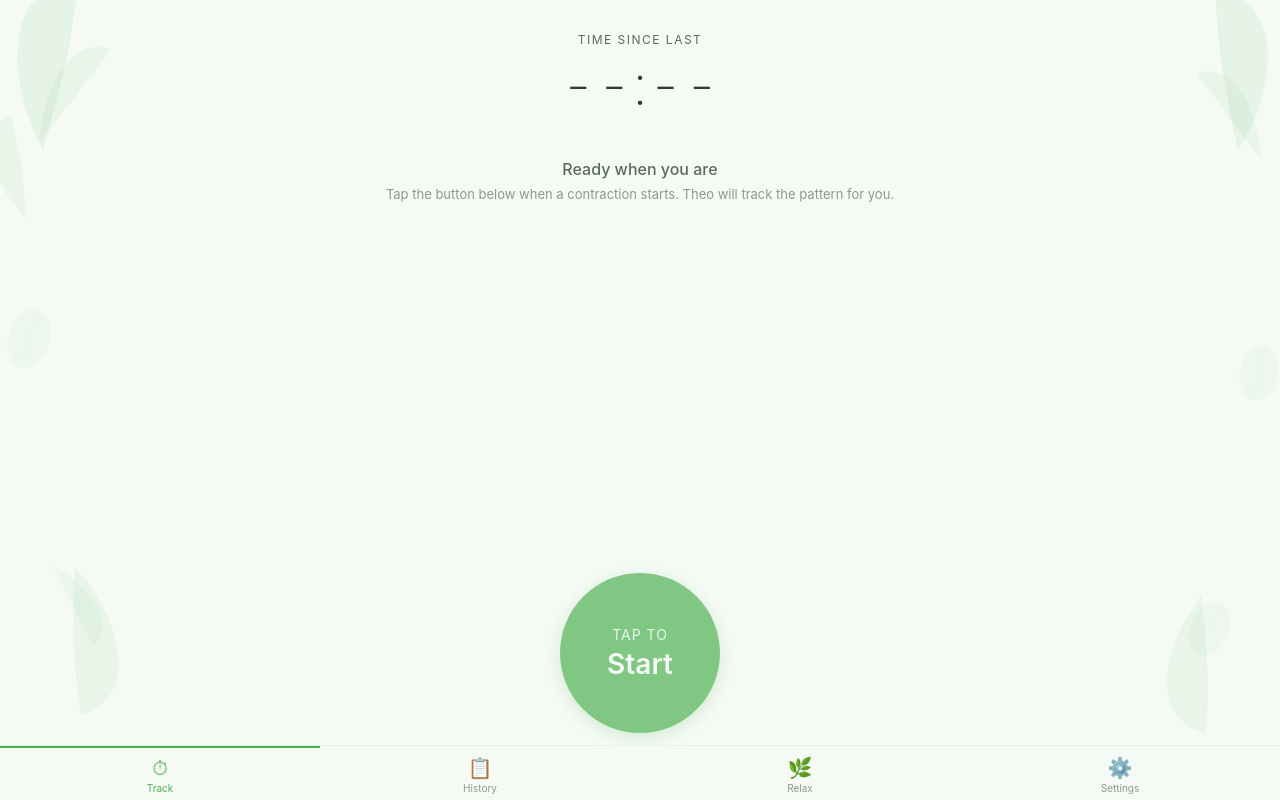
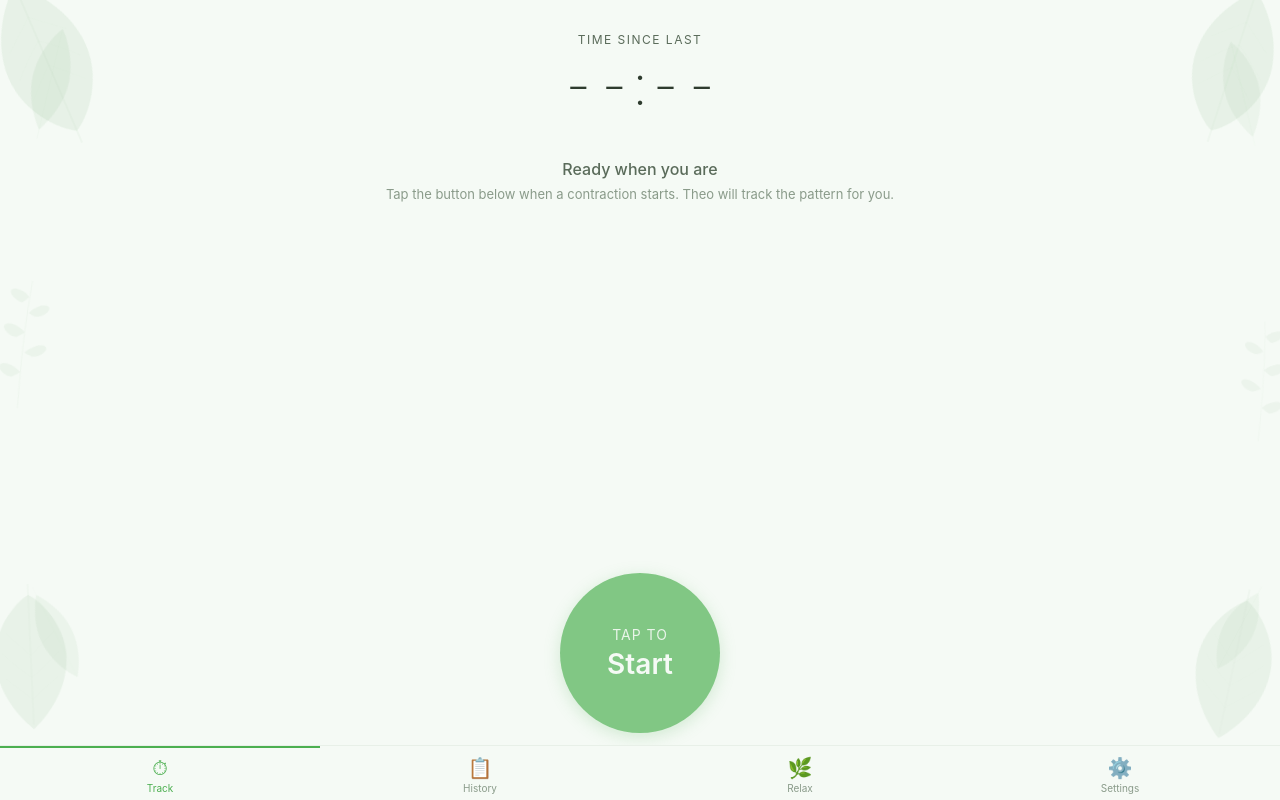
Before and after one commit to hellonathanchung/theo, a React (Vite) app: page / in a window 1280 px wide. Both pictures are taken after a click on the button "Skip". Built offline with nearby package versions, Linux system fonts and the light colour scheme.

Commit message:
feat(theo): updates ui

```diff
--- a/src/components/BackgroundLeaves.tsx
+++ b/src/components/BackgroundLeaves.tsx
@@ -1,110 +1,116 @@
+// Realistic botanical leaf SVG paths
+const LeafA = ({ size = 1, opacity = 0.1 }: { size?: number; opacity?: number }) => (
+  <svg width={80 * size} height={140 * size} viewBox="0 0 80 140" fill="none">
+    {/* Pointed oval leaf with stem */}
+    <path
+      d="M40 8C40 8 12 30 8 65C4 100 30 125 40 130C50 125 76 100 72 65C68 30 40 8 40 8Z"
+      fill="currentColor" opacity={opacity}
+    />
+    {/* Center vein */}
+    <path d="M40 12C40 40 40 90 40 130" stroke="currentColor" strokeWidth="0.8" opacity={opacity * 0.6} />
+    {/* Side veins */}
+    <path d="M40 35C32 42 22 50 16 55" stroke="currentColor" strokeWidth="0.4" opacity={opacity * 0.4} />
+    <path d="M40 35C48 42 58 50 64 55" stroke="currentColor" strokeWidth="0.4" opacity={opacity * 0.4} />
+    <path d="M40 55C30 62 20 72 14 78" stroke="currentColor" strokeWidth="0.4" opacity={opacity * 0.4} />
+    <path d="M40 55C50 62 60 72 66 78" stroke="currentColor" strokeWidth="0.4" opacity={opacity * 0.4} />
+    <path d="M40 75C32 82 24 90 18 96" stroke="currentColor" strokeWidth="0.4" opacity={opacity * 0.4} />
+    <path d="M40 75C48 82 56 90 62 96" stroke="currentColor" strokeWidth="0.4" opacity={opacity * 0.4} />
+    {/* Stem */}
+    <path d="M40 130L40 140" stroke="currentColor" strokeWidth="1" opacity={opacity * 0.7} />
+  </svg>
+);
+
+const LeafB = ({ size = 1, opacity = 0.1 }: { size?: number; opacity?: number }) => (
+  <svg width={50 * size} height={130 * size} viewBox="0 0 50 130" fill="none">
+    {/* Long narrow leaf */}
+    <path
+      d="M25 5C25 5 8 25 5 55C2 85 18 110 25 120C32 110 48 85 45 55C42 25 25 5 25 5Z"
+      fill="currentColor" opacity={opacity}
+    />
+    <path d="M25 8C25 35 25 80 25 120" stroke="currentColor" strokeWidth="0.6" opacity={opacity * 0.5} />
+    <path d="M25 30C19 38 12 46 8 50" stroke="currentColor" strokeWidth="0.3" opacity={opacity * 0.35} />
+    <path d="M25 30C31 38 38 46 42 50" stroke="currentColor" strokeWidth="0.3" opacity={opacity * 0.35} />
+    <path d="M25 55C18 63 12 72 8 78" stroke="currentColor" strokeWidth="0.3" opacity={opacity * 0.35} />
+    <path d="M25 55C32 63 38 72 42 78" stroke="currentColor" strokeWidth="0.3" opacity={opacity * 0.35} />
+    <path d="M25 120L25 130" stroke="currentColor" strokeWidth="0.8" opacity={opacity * 0.6} />
+  </svg>
+);
+
+const Branch = ({ size = 1, opacity = 0.08 }: { size?: number; opacity?: number }) => (
+  <svg width={100 * size} height={160 * size} viewBox="0 0 100 160" fill="none">
+    {/* Stem */}
+    <path d="M50 0C48 30 46 80 50 160" stroke="currentColor" strokeWidth="1.2" opacity={opacity * 0.7} />
+    {/* Small leaves along stem */}
+    <path d="M48 20C40 12 28 10 25 14C22 18 30 26 40 28C46 24 48 20 48 20Z" fill="currentColor" opacity={opacity} />
+    <path d="M50 40C58 30 70 26 74 30C78 34 68 44 58 44C52 42 50 40 50 40Z" fill="currentColor" opacity={opacity} />
+    <path d="M48 65C38 56 26 54 22 58C18 62 28 72 38 72C44 68 48 65 48 65Z" fill="currentColor" opacity={opacity} />
+    <path d="M50 90C60 80 72 76 76 80C80 84 70 94 60 94C54 92 50 90 50 90Z" fill="currentColor" opacity={opacity} />
+    <path d="M48 115C38 106 26 104 22 108C18 112 28 122 38 122C44 118 48 115 48 115Z" fill="currentColor" opacity={opacity} />
+  </svg>
+);
+
 export function BackgroundLeaves() {
   return (
     <div style={wrapper} aria-hidden="true">
-      {/* Top-left cluster */}
-      <div style={{ ...pos, top: -20, left: 0 }}>
+      {/* Top-left */}
+      <div style={{ ...pos, top: -30, left: -10, transform: 'rotate(-25deg)' }}>
         <div style={{ ...sway, animation: 'leafSway1 8s ease-in-out infinite' }}>
-          <svg width="150" height="180" viewBox="0 0 150 180" fill="none">
-            <path d="M40 170C40 170 8 120 12 65C16 10 55 2 70 0C70 0 68 25 65 50C62 80 55 110 40 170Z" fill="currentColor" opacity="0.10" />
-            <path d="M70 0C68 30 62 65 40 170" stroke="currentColor" strokeWidth="0.8" opacity="0.06" />
-            <path d="M58 30C50 38 44 50 40 65" stroke="currentColor" strokeWidth="0.4" opacity="0.04" />
-            <path d="M62 55C52 60 46 72 42 90" stroke="currentColor" strokeWidth="0.4" opacity="0.04" />
-          </svg>
+          <LeafA size={1.3} opacity={0.09} />
+        </div>
+      </div>
+      <div style={{ ...pos, top: 20, left: 30, transform: 'rotate(15deg)' }}>
+        <div style={{ ...sway, animation: 'leafSway2 11s ease-in-out infinite' }}>
+          <LeafB size={0.9} opacity={0.07} />
         </div>
       </div>
 
-      <div style={{ ...pos, top: 40, left: 40, transform: 'rotate(30deg)' }}>
-        <div style={{ ...sway, animation: 'leafSway2 11s ease-in-out infinite' }}>
-          <svg width="90" height="120" viewBox="0 0 90 120" fill="none">
-            <path d="M25 115C25 115 5 70 12 35C19 0 45 0 45 0C45 0 40 30 36 55C32 80 25 115 25 115Z" fill="currentColor" opacity="0.08" />
-            <path d="M45 0C42 25 35 60 25 115" stroke="currentColor" strokeWidth="0.5" opacity="0.05" />
-          </svg>
+      {/* Top-right */}
+      <div style={{ ...pos, top: -25, right: -5, left: 'auto', transform: 'rotate(20deg)' }}>
+        <div style={{ ...sway, animation: 'leafSway2 9s ease-in-out infinite' }}>
+          <LeafA size={1.2} opacity={0.09} />
+        </div>
+      </div>
+      <div style={{ ...pos, top: 35, right: 20, left: 'auto', transform: 'rotate(-15deg)' }}>
+        <div style={{ ...sway, animation: 'leafSway3 12s ease-in-out infinite' }}>
+          <LeafB size={0.85} opacity={0.06} />
         </div>
       </div>
 
-      <div style={{ ...pos, top: 110, left: -15, transform: 'rotate(-20deg)' }}>
-        <div style={{ ...sway, animation: 'leafSway3 13s ease-in-out infinite' }}>
-          <svg width="80" height="110" viewBox="0 0 80 110" fill="none">
-            <path d="M22 105C22 105 2 65 8 30C14 0 38 2 40 0C40 0 38 28 35 48C32 68 22 105 22 105Z" fill="currentColor" opacity="0.07" />
-          </svg>
+      {/* Mid-left branch */}
+      <div style={{ ...pos, top: '35%', left: -20, transform: 'rotate(5deg)' }}>
+        <div style={{ ...sway, animation: 'leafSway1 14s ease-in-out infinite' }}>
+          <Branch size={0.8} opacity={0.06} />
         </div>
       </div>
 
-      {/* Top-right cluster */}
-      <div style={{ ...pos, top: -15, right: 5, left: 'auto', transform: 'scaleX(-1)' }}>
-        <div style={{ ...sway, animation: 'leafSway2 9s ease-in-out infinite' }}>
-          <svg width="140" height="170" viewBox="0 0 150 180" fill="none">
-            <path d="M40 170C40 170 8 120 12 65C16 10 55 2 70 0C70 0 68 25 65 50C62 80 55 110 40 170Z" fill="currentColor" opacity="0.10" />
-            <path d="M70 0C68 30 62 65 40 170" stroke="currentColor" strokeWidth="0.8" opacity="0.06" />
-            <path d="M58 30C50 38 44 50 40 65" stroke="currentColor" strokeWidth="0.4" opacity="0.04" />
-          </svg>
-        </div>
-      </div>
-
-      <div style={{ ...pos, top: 65, right: 10, left: 'auto', transform: 'scaleX(-1) rotate(25deg)' }}>
-        <div style={{ ...sway, animation: 'leafSway1 12s ease-in-out infinite' }}>
-          <svg width="85" height="110" viewBox="0 0 90 120" fill="none">
-            <path d="M25 115C25 115 5 70 12 35C19 0 45 0 45 0C45 0 40 30 36 55C32 80 25 115 25 115Z" fill="currentColor" opacity="0.07" />
-            <path d="M45 0C42 25 35 60 25 115" stroke="currentColor" strokeWidth="0.5" opacity="0.04" />
-          </svg>
-        </div>
-      </div>
-
-      {/* Mid-left — eucalyptus style round leaf */}
-      <div style={{ ...pos, top: '38%', left: -5, transform: 'rotate(15deg)' }}>
-        <div style={{ ...sway, animation: 'leafSway1 15s ease-in-out infinite' }}>
-          <svg width="70" height="95" viewBox="0 0 60 80" fill="none">
-            <ellipse cx="22" cy="30" rx="18" ry="26" fill="currentColor" opacity="0.05" />
-            <path d="M22 4C22 30 22 56 22 80" stroke="currentColor" strokeWidth="0.5" opacity="0.04" />
-          </svg>
-        </div>
-      </div>
-
-      {/* Mid-right — eucalyptus style */}
-      <div style={{ ...pos, top: '42%', right: -3, left: 'auto', transform: 'scaleX(-1) rotate(-12deg)' }}>
-        <div style={{ ...sway, animation: 'leafSway3 14s ease-in-out infinite' }}>
-          <svg width="65" height="90" viewBox="0 0 60 80" fill="none">
-            <ellipse cx="22" cy="30" rx="18" ry="26" fill="currentColor" opacity="0.05" />
-            <path d="M22 4C22 30 22 56 22 80" stroke="currentColor" strokeWidth="0.5" opacity="0.04" />
-          </svg>
+      {/* Mid-right branch */}
+      <div style={{ ...pos, top: '40%', right: -22, left: 'auto', transform: 'scaleX(-1) rotate(-5deg)' }}>
+        <div style={{ ...sway, animation: 'leafSway3 13s ease-in-out infinite' }}>
+          <Branch size={0.75} opacity={0.055} />
         </div>
       </div>
 
       {/* Bottom-left */}
-      <div style={{ ...pos, bottom: 80, left: 0, top: 'auto', transform: 'rotate(165deg)' }}>
+      <div style={{ ...pos, bottom: 60, left: -8, top: 'auto', transform: 'rotate(175deg)' }}>
         <div style={{ ...sway, animation: 'leafSway3 10s ease-in-out infinite' }}>
-          <svg width="130" height="155" viewBox="0 0 150 180" fill="none">
-            <path d="M40 170C40 170 8 120 12 65C16 10 55 2 70 0C70 0 68 25 65 50C62 80 55 110 40 170Z" fill="currentColor" opacity="0.08" />
-            <path d="M70 0C68 30 62 65 40 170" stroke="currentColor" strokeWidth="0.8" opacity="0.05" />
-          </svg>
+          <LeafA size={1.1} opacity={0.08} />
         </div>
       </div>
-
-      <div style={{ ...pos, bottom: 140, left: 30, top: 'auto', transform: 'rotate(145deg)' }}>
+      <div style={{ ...pos, bottom: 110, left: 35, top: 'auto', transform: 'rotate(155deg)' }}>
         <div style={{ ...sway, animation: 'leafSway2 12s ease-in-out infinite' }}>
-          <svg width="70" height="95" viewBox="0 0 90 120" fill="none">
-            <path d="M25 115C25 115 5 70 12 35C19 0 45 0 45 0C45 0 40 30 36 55C32 80 25 115 25 115Z" fill="currentColor" opacity="0.06" />
-          </svg>
+          <LeafB size={0.8} opacity={0.06} />
         </div>
       </div>
 
       {/* Bottom-right */}
-      <div style={{ ...pos, bottom: 65, right: 5, left: 'auto', top: 'auto', transform: 'scaleX(-1) rotate(170deg)' }}>
+      <div style={{ ...pos, bottom: 50, right: -5, left: 'auto', top: 'auto', transform: 'rotate(-170deg)' }}>
         <div style={{ ...sway, animation: 'leafSway1 13s ease-in-out infinite' }}>
-          <svg width="120" height="145" viewBox="0 0 150 180" fill="none">
-            <path d="M40 170C40 170 8 120 12 65C16 10 55 2 70 0C70 0 68 25 65 50C62 80 55 110 40 170Z" fill="currentColor" opacity="0.08" />
-            <path d="M70 0C68 30 62 65 40 170" stroke="currentColor" strokeWidth="0.8" opacity="0.05" />
-            <path d="M62 55C52 60 46 72 42 90" stroke="currentColor" strokeWidth="0.4" opacity="0.03" />
-          </svg>
+          <LeafA size={1.15} opacity={0.08} />
         </div>
       </div>
-
-      <div style={{ ...pos, bottom: 130, right: 25, left: 'auto', top: 'auto', transform: 'scaleX(-1) rotate(155deg)' }}>
+      <div style={{ ...pos, bottom: 120, right: 25, left: 'auto', top: 'auto', transform: 'rotate(-150deg)' }}>
         <div style={{ ...sway, animation: 'leafSway2 11s ease-in-out infinite' }}>
-          <svg width="65" height="85" viewBox="0 0 60 80" fill="none">
-            <ellipse cx="22" cy="30" rx="18" ry="26" fill="currentColor" opacity="0.05" />
-            <path d="M22 4C22 30 22 56 22 80" stroke="currentColor" strokeWidth="0.5" opacity="0.03" />
-          </svg>
+          <LeafB size={0.75} opacity={0.055} />
         </div>
       </div>
     </div>
@@ -117,7 +123,7 @@ const wrapper: React.CSSProperties = {
   pointerEvents: 'none',
   zIndex: 0,
   overflow: 'hidden',
-  color: '#66BB6A',
+  color: '#5B9A5B',
 };
 
 const pos: React.CSSProperties = {
```
Also changed, not shown: .claude/settings.local.json (added).
